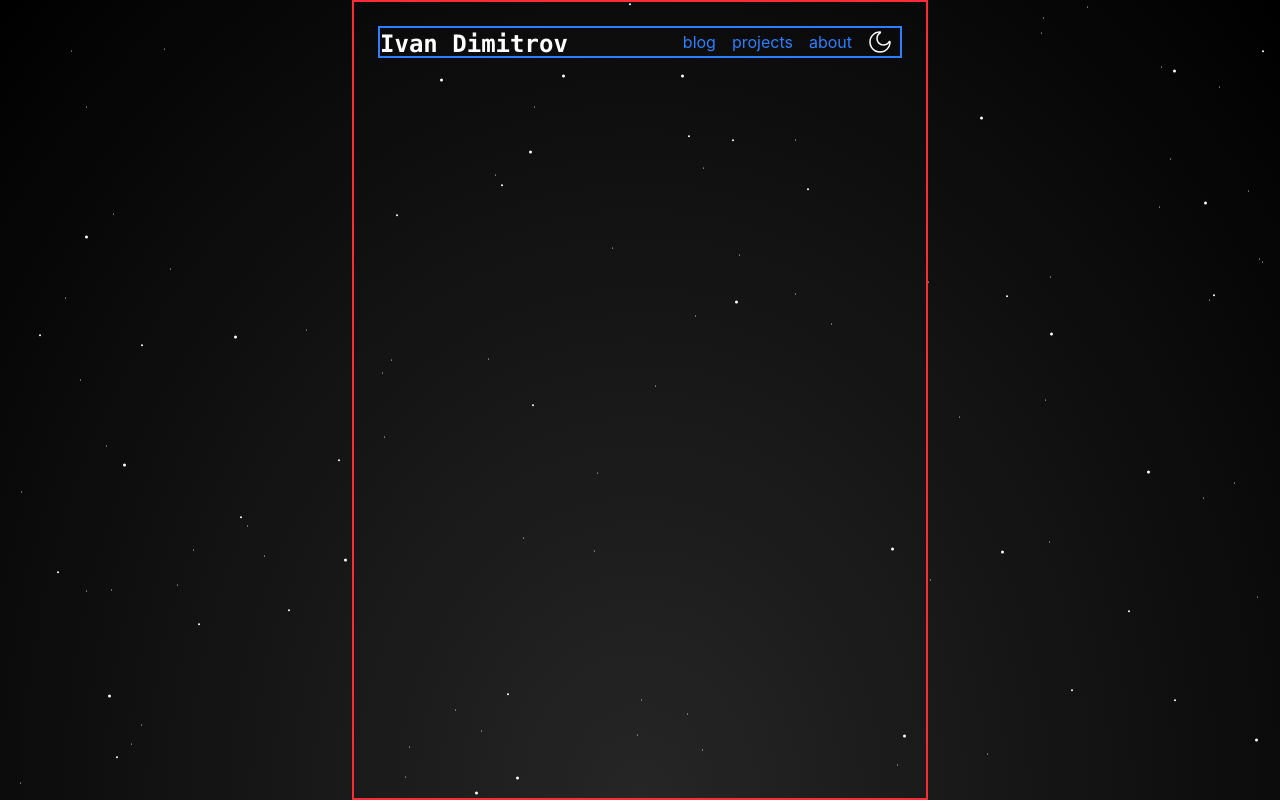
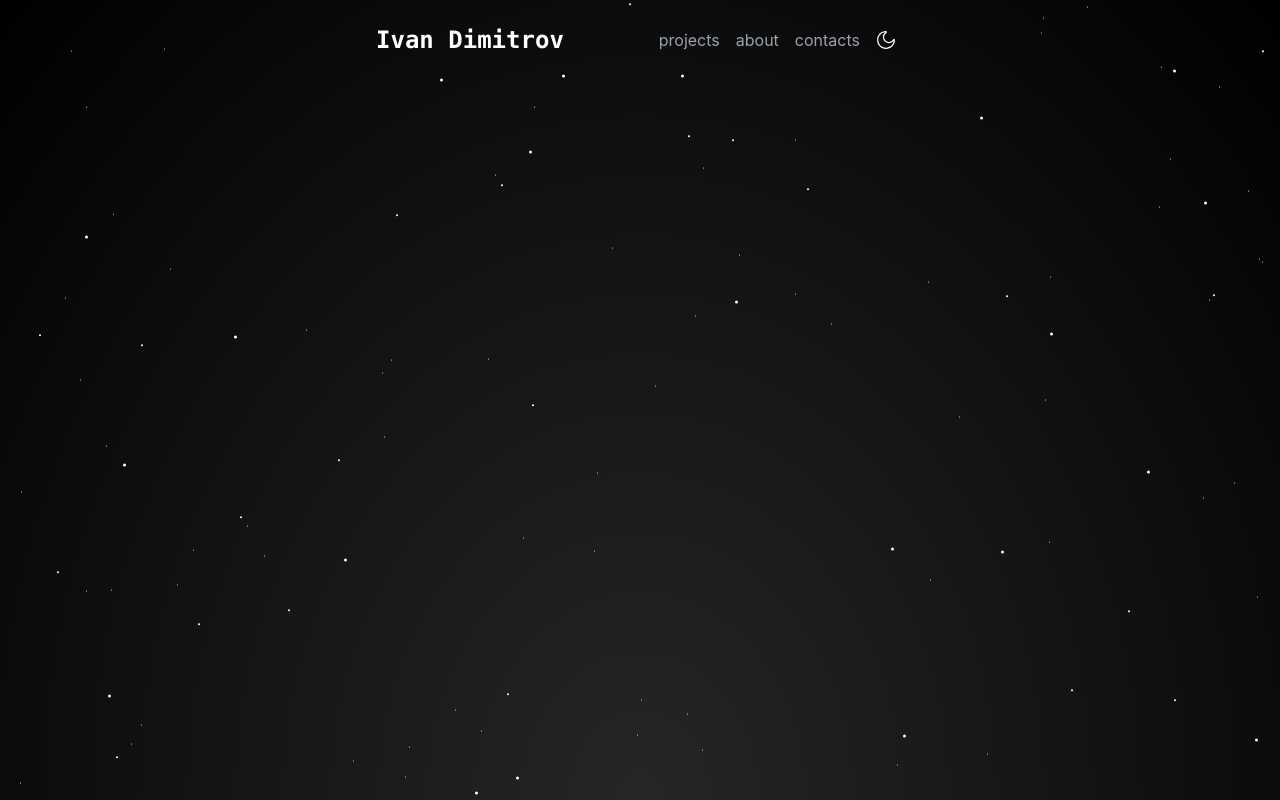
Before and after one commit to Durotaren/portfolio, a React (Vite) app: page / in a window 1280 px wide. Built offline with nearby package versions, Linux system fonts and the light colour scheme.

Commit message:
Develop the Navigation component

```diff
--- a/src/App.tsx
+++ b/src/App.tsx
@@ -6,7 +6,7 @@ function App() {
     <div className="relative w-full h-screen">
       <StarsBackground className="absolute inset-0" />
 
-      <div className="absolute px-6 inset-0 max-w-xl mx-auto flex justify-center border-solid border-2 border-red-500">
+      <div className="absolute px-6 inset-0 max-w-xl mx-auto flex justify-center">
         <Navigation />
       </div>
     </div>
--- a/src/components/Navigation.tsx
+++ b/src/components/Navigation.tsx
@@ -2,18 +2,24 @@ import moonSvg from '../assets/moon.svg';
 
 export default function Navigation() {
   return (
-    <nav className="border-2 border-blue-500 w-full h-[32px] mt-6 flex">
+    <nav className="w-full h-8 mt-6 flex">
       <p className="text-white font-mono font-bold text-2xl mr-auto">
         Ivan Dimitrov
       </p>
-      {/* flex h-8 items-center rounded-md px-2 py-0.5 text-center text-md text-muted-foreground hover:text-primary/80 */}
-      <ul className="flex items-end text-blue-500 ">
-        <li className="px-2 py-0.5 text-muted">blog</li>
-        <li className="px-2 py-0.5 text-muted">projects</li>
-        <li className="px-2 py-0.5 text-muted">about</li>
+
+      <ul className="flex items-center text-gray-400 ">
+        <li className="px-2 py-0.5 hover:text-white hover:cursor-pointer trasition-colors duration-200">
+          projects
+        </li>
+        <li className="px-2 py-0.5 hover:text-white hover:cursor-pointer trasition-colors duration-200">
+          about
+        </li>
+        <li className="px-2 py-0.5 hover:text-white hover:cursor-pointer trasition-colors duration-200">
+          contacts
+        </li>
       </ul>
-      <li className="px-2 py-0.5 text-muted flex justify-center">
-        <img src={moonSvg} alt="" className="max-w-[24px]" />
+      <li className="px-2 py-0.5 flex justify-center items-center hover:cursor-pointer">
+        <img src={moonSvg} alt="" className="max-w-5" />
       </li>
     </nav>
   );
```
